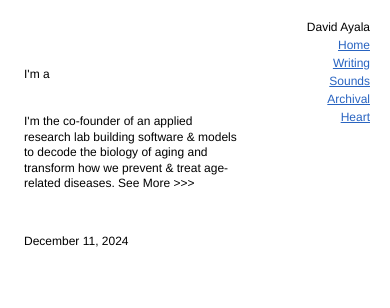
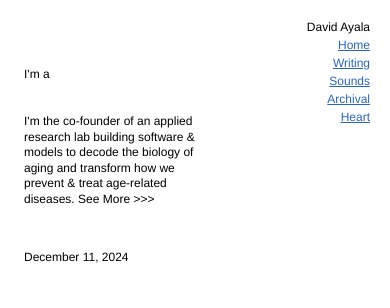
Before and after one commit to gorazdkokolanski/david-wiki-rework, a plain HTML site: page home.html in a window 390 px wide. Drawn offline with Linux system fonts and the light colour scheme; a web font is replaced by a local one.

Commit message:
Add files via upload

```diff
--- a/css/main.css
+++ b/css/main.css
@@ -105,13 +105,13 @@ strong{
     line-height: 130%;
     text-align: left;
     margin-left: 24px;
-    width: 218px;
+    width: 228px;
     letter-spacing: 1%;
 }
 
 @media only screen and (max-width:768px){
     .paragraph_text{
-    width: 218px;
+    width: 188px;
 }
 }
 
```
